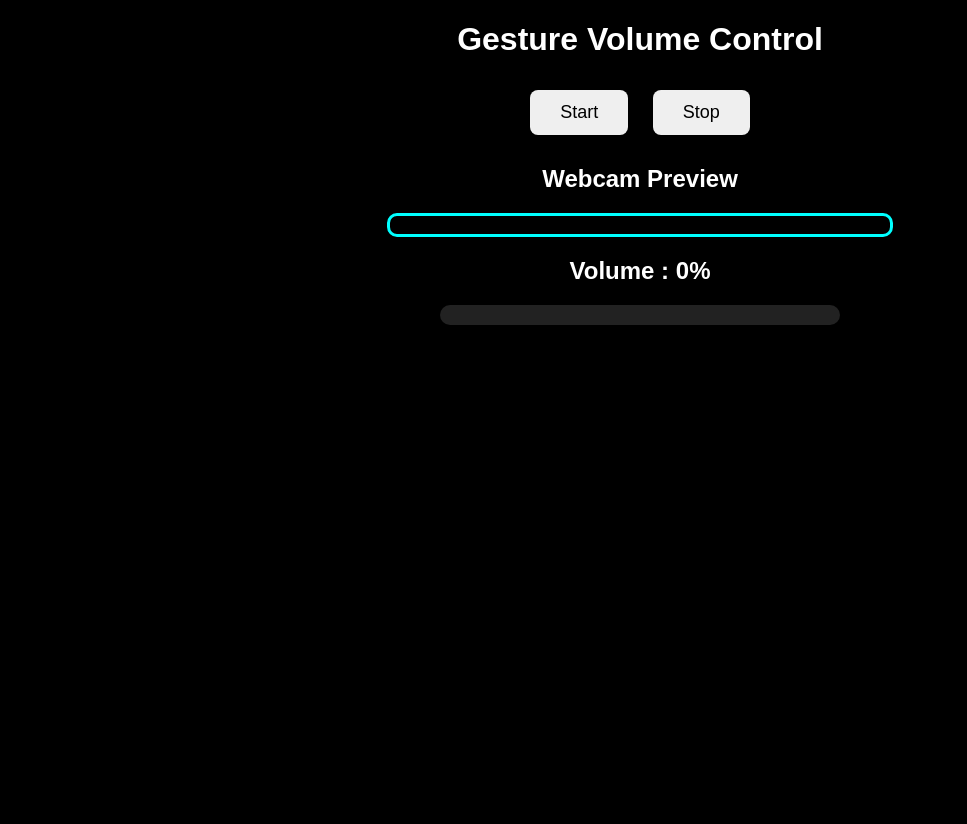
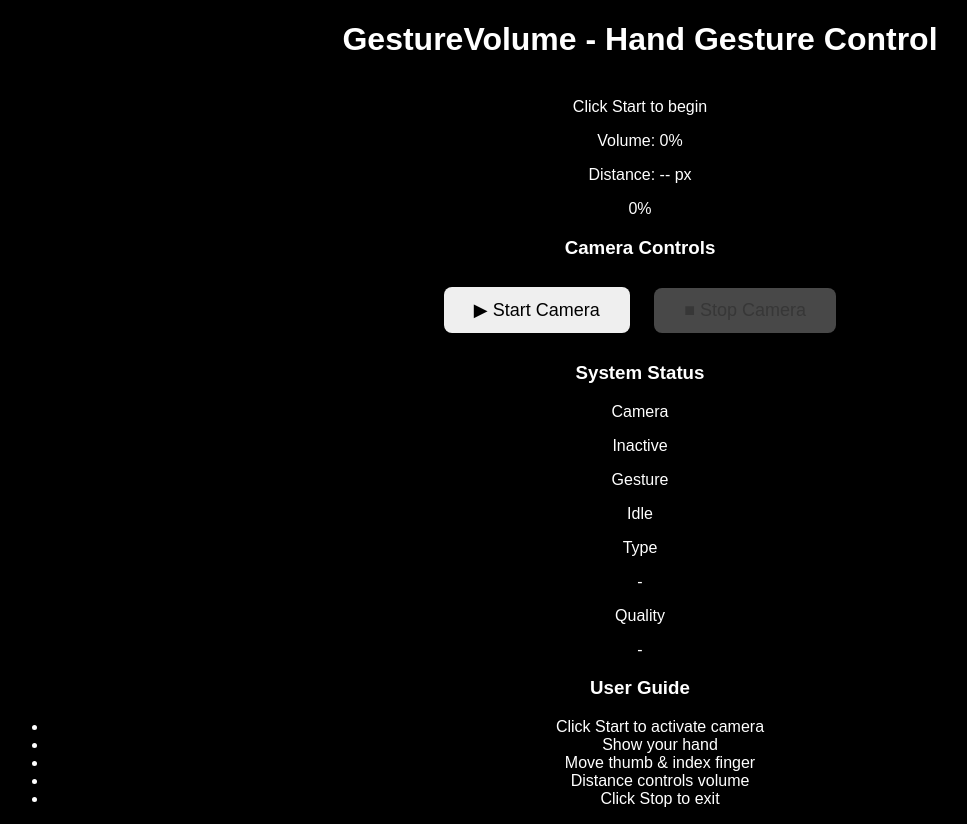
Before and after one commit to kranthi-dev-66/Guesture-Volume-Control, a Flask app: page / in a window 1280 px wide. Shown: the whole page, without its empty margins (0-967 px from the left). Before the commit the page ends 325 px from the top, so only its background shows below. Run offline with Flask 3, Linux system fonts and the light colour scheme; parts of the project's set-up code (start-up, migrations or seed data) failed here and were passed over.

Commit message:
Updated UI

```diff
--- a/templates/index.html
+++ b/templates/index.html
@@ -1,81 +1,155 @@
 <!DOCTYPE html>
-<html>
+<html lang="en">
 
 <head>
-
-    <title>Gesture Volume Control</title>
-
+    <meta charset="UTF-8">
+    <title>Gesture Volume</title>
     <link rel="stylesheet" href="/static/style.css">
-
 </head>
 
 <body>
 
-    <h1>Gesture Volume Control</h1>
+<h1>GestureVolume - Hand Gesture Control</h1>
 
-    <div class="buttons">
+<div class="main">
 
-        <button onclick="startCamera()">Start</button>
-        <button onclick="stopCamera()">Stop</button>
+    <!-- LEFT -->
+    <div class="left">
+
+        <div class="video-box">
+            <img id="video-feed" src="" />
+
+            <div id="overlayText" class="overlay">
+                Click Start to begin
+            </div>
+        </div>
+
+        <div class="info">
+            <p id="volumeText">Volume: 0%</p>
+            <p id="distanceText">Distance: -- px</p>
+        </div>
+
+        <div class="volume-ui">
+            <div id="volumePercent">0%</div>
+
+            <div class="progress-bar">
+                <div id="progressFill"></div>
+            </div>
+        </div>
 
     </div>
 
-    <h2>Webcam Preview</h2>
+    <!-- RIGHT -->
+    <div class="right">
 
-    <div class="cam">
+        <div class="card">
+            <h3>Camera Controls</h3>
+            <button id="startBtn" class="start">▶ Start Camera</button>
+            <button id="stopBtn" class="stop" disabled>■ Stop Camera</button>
+        </div>
 
-        <img id="video" width="500">
+        <div class="card">
+            <h3>System Status</h3>
+
+            <div class="status-grid">
+
+                <div class="status-card">
+                    <p class="gray">Camera</p>
+                    <p id="camStatus" class="green">Inactive</p>
+                </div>
+
+                <div class="status-card">
+                    <p class="gray">Gesture</p>
+                    <p id="gestureStatus" class="yellow">Idle</p>
+                </div>
+
+                <div class="status-card">
+                    <p class="gray">Type</p>
+                    <p id="gestureType" class="blue">-</p>
+                </div>
+
+                <div class="status-card">
+                    <p class="gray">Quality</p>
+                    <p id="gestureQuality" class="green">-</p>
+                </div>
+
+            </div>
+        </div>
+
+        <div class="card">
+            <h3>User Guide</h3>
+            <ul>
+                <li>Click Start to activate camera</li>
+                <li>Show your hand</li>
+                <li>Move thumb & index finger</li>
+                <li>Distance controls volume</li>
+                <li>Click Stop to exit</li>
+            </ul>
+        </div>
 
     </div>
 
-    <h2>Volume : <span id="vol">0</span>%</h2>
+</div>
 
-    <div class="bar">
+<script>
+const video = document.getElementById("video-feed")
+const startBtn = document.getElementById("startBtn")
+const stopBtn = document.getElementById("stopBtn")
+const overlay = document.getElementById("overlayText")
 
-        <div id="progress"></div>
+startBtn.onclick = async () => {
+    await fetch("/start")
+    video.src = "/video?" + Date.now()
 
-    </div>
+    overlay.style.display = "none"
 
-    <script>
-        function startCamera() {
+    startBtn.disabled = true
+    stopBtn.disabled = false
 
-            fetch("/start")
-                .then(response => response.json())
-                .then(data => {
+    document.getElementById("camStatus").innerText = "Active"
+    document.getElementById("gestureStatus").innerText = "Detecting"
+}
 
-                    console.log(data)
+stopBtn.onclick = async () => {
+    await fetch("/stop")
+    video.src = ""
 
-                    document.getElementById("video").src = "/video"
+    overlay.style.display = "block"
 
-                })
+    startBtn.disabled = false
+    stopBtn.disabled = true
 
-        }
+    document.getElementById("camStatus").innerText = "Inactive"
+    document.getElementById("gestureStatus").innerText = "Idle"
+}
 
-        function stopCamera() {
+setInterval(async () => {
+    if (!stopBtn.disabled) {
+        const res = await fetch("/volume")
+        const data = await res.json()
 
-            fetch("/stop")
+        const vol = data.volume
 
-            document.getElementById("video").src = ""
+        document.getElementById("volumeText").innerText =
+            "Volume: " + vol + "%"
 
-        }
+        document.getElementById("distanceText").innerText =
+            "Distance: " + data.distance + " px"
 
-        setInterval(() => {
+        document.getElementById("progressFill").style.width =
+            vol + "%"
 
-            fetch("/volume")
-                .then(res => res.json())
-                .then(data => {
+        document.getElementById("volumePercent").innerText =
+            vol + "%"
 
-                    document.getElementById("vol").innerText = data.volume
+        document.getElementById("gestureType").innerText =
+            vol > 50 ? "Volume Up" : "Volume Down"
 
-                    let v = Math.min(100, data.volume)
-
-                    document.getElementById("vol").innerText = v
-                    document.getElementById("progress").style.width = v + "%"
-                })
-
-        }, 500)
-    </script>
+        document.getElementById("gestureQuality").innerText =
+            data.distance > 50 ? "Good" : "Low"
+    }
+}, 300)
+</script>
 
 </body>
-
 </html>
```
